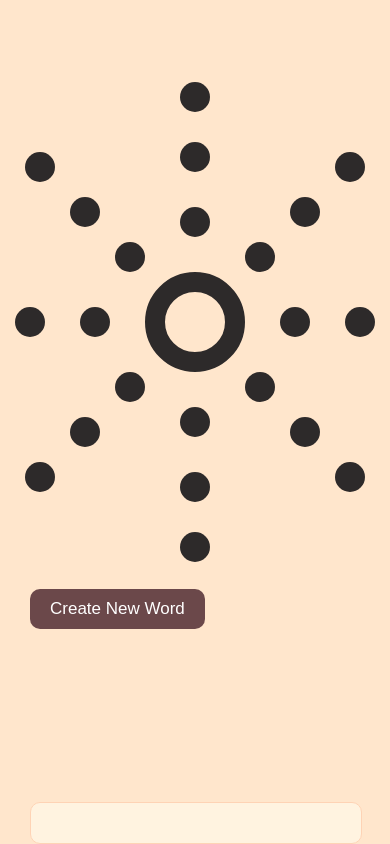
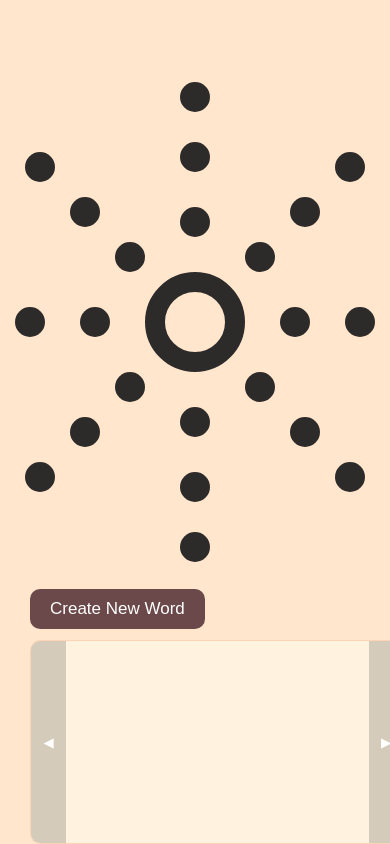
Before and after one commit to ianrandmckenzie/swarm_rippler, a plain HTML site: page index.html in a window 390 px wide. Shown: the top 844 px of the page. Drawn offline with Linux system fonts and the light colour scheme.

Commit message:
Improve responsiveness, improve sidescroll ux

```diff
--- a/css/bottom_bar.css
+++ b/css/bottom_bar.css
@@ -1,11 +1,43 @@
 .bottom-bar {
+  position: fixed;
+  display: flex;
+  bottom: 0;
+  left: 30px;
+  width: 45%;
+}
+
+#scrollLeft {
+  left: 1px;
+  border-radius: 9px 0 0 9px;
+}
+
+#scrollRight {
+  right: -53px;
+  border-radius: 0 9px 9px 0;
+}
+
+#scrollLeft,
+#scrollRight {
+  cursor: pointer;
+  position: absolute;
+  width: 35px;
+  height: 202px;
+  background-color: rgba(45, 45, 42, 0.2);
+  border: none;
+  color: white;
+  bottom: 1px;
+  z-index: 20;
+}
+
+#bottomBar {
   display: flex;
   position: fixed;
   bottom: 0;
   left: 30px;
   overflow-x: auto;
-  width: 45%;
-  padding: 20px;
+  width: 43%;
+  height: 162px;
+  padding: 20px 40px;
   margin-top: 20px;
   background: #FFF3E0;
   border: 1px solid #FED3B5;
@@ -14,7 +46,7 @@
   white-space: nowrap;
 }
 
-.bottom-bar .mini-grid {
+#bottomBar .mini-grid {
   border: 2px dotted #CCC9C8;
   background-color: #2D2A2A;
   border-radius: 100%;
@@ -183,3 +215,12 @@
   top: -5px;
   left: -5px;
 }
+
+/* Hide scrollbar for better aesthetics */
+.scrollbar-hide::-webkit-scrollbar {
+  display: none;
+}
+.scrollbar-hide {
+  -ms-overflow-style: none;
+  scrollbar-width: none;
+}
--- a/css/responsive.css
+++ b/css/responsive.css
@@ -4,8 +4,26 @@
     padding-right: 0;
   }
 
+  #bottomBar,
   .bottom-bar {
-    width: calc(100% - 100px);
-    margin-right: 15px;
+    width: 87%;
+  }
+
+  #scrollRight {
+    right: -81px;
   }
 }
+
+@media screen and (max-width: 992px) {
+  #bottomBar,
+  .bottom-bar {
+    width: 80%;
+  }
+}
+
+@media screen and (max-width: 652px) {
+  #bottomBar,
+  .bottom-bar {
+    width: 75%;
+  }
+}
--- a/index.html
+++ b/index.html
@@ -175,7 +175,14 @@
     </div>
 
     <a class="new-sequence-button" href="./new_word">Create New Word</a>
-    <div class="bottom-bar" id="bottomBar"></div>
+    <div class="bottom-bar">
+      <button id="scrollLeft">◀</button>
+
+      <div id="bottomBar"></div>
+
+      <button id="scrollRight">▶</button>
+    </div>
+
     <div class="tooltip" id="tooltip"></div>
 
     <script src="./js/main.js"></script>
--- a/js/main.js
+++ b/js/main.js
@@ -1,4 +1,15 @@
 const bottomBar = document.getElementById("bottomBar");
+const scrollLeft = document.getElementById("scrollLeft");
+const scrollRight = document.getElementById("scrollRight");
+const scrollAmount = 150; // Adjust scroll speed
+
+scrollLeft.addEventListener("click", () => {
+  bottomBar.scrollBy({ left: -scrollAmount, behavior: "smooth" });
+});
+
+scrollRight.addEventListener("click", () => {
+  bottomBar.scrollBy({ left: scrollAmount, behavior: "smooth" });
+});
 
 const layers = [
   ["5"],
@@ -42,7 +53,7 @@ function playLayers(layers) {
 function loadSavedSequences() {
   const savedSequences = JSON.parse(localStorage.getItem("clickWords")) || [];
 
-  bottomBar.innerHTML = ""; // Clear the bottom bar before adding new grids
+  // bottomBar.innerHTML = ""; // Clear the bottom bar before adding new grids
 
   savedSequences.forEach((sequence, index) => {
     const miniGrid = document.createElement("div");
```
